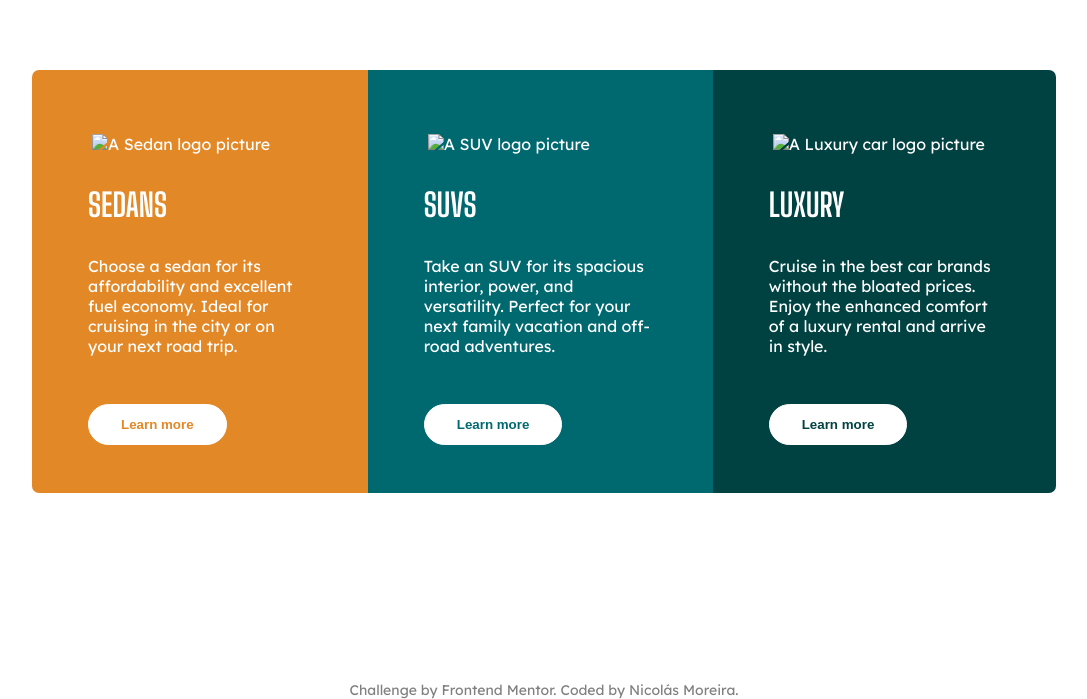
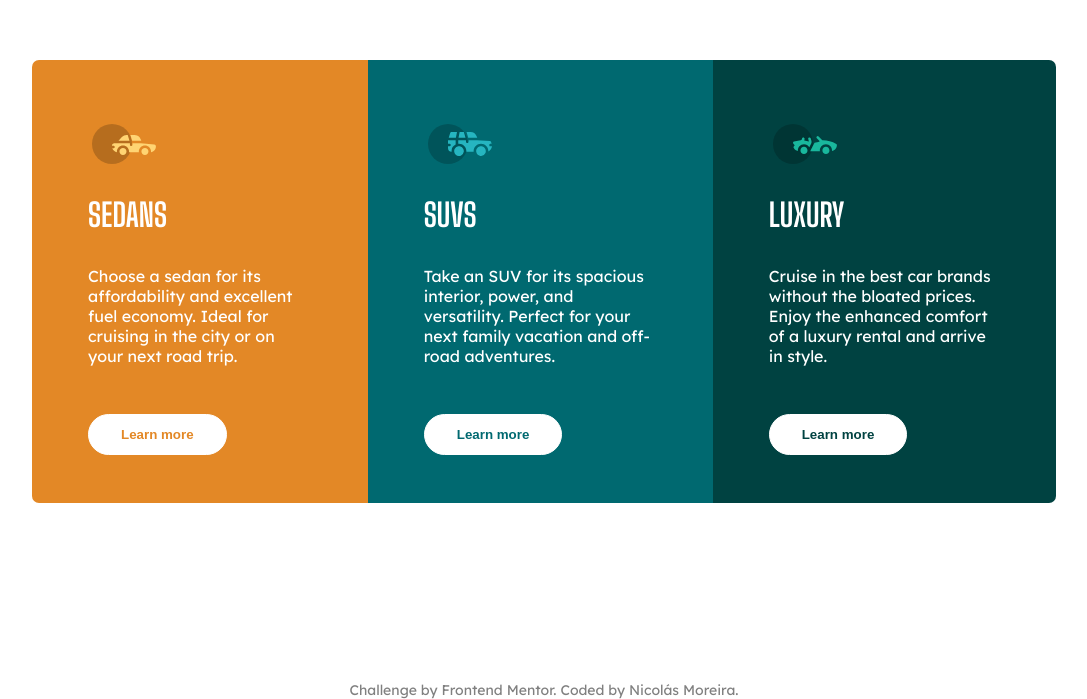
Before and after one commit to ichiklaus/fem-3-column, a plain HTML site: page index.html in a window 1280 px wide. Shown: the part 119-818 px from the top of the page, without its empty margins (96-1183 px from the left). Drawn offline with Linux system fonts and the light colour scheme; the site is published under a folder, as on GitHub Pages, so addresses that start at the root find nothing.

Commit message:
fixed path on logos

```diff
--- a/index.html
+++ b/index.html
@@ -15,7 +15,7 @@
   <main>
     <div class="card">
       <div class="card__car sedan--orange">
-        <img src="/images/icon-sedans.svg" alt="A Sedan logo picture" class="car__logo" />
+        <img src="./images/icon-sedans.svg" alt="A Sedan logo picture" class="car__logo" />
         <h1 class="card__title">sedans</h1>
         <p class="card__text">
           Choose a sedan for its affordability and excellent fuel economy.
@@ -24,7 +24,7 @@
         <button class="card__button white-bg orange-font">Learn more</button>
       </div>
       <div class="card__car suv--dcyan">
-        <img src="/images/icon-suvs.svg" alt="A SUV logo picture" class="car__logo" />
+        <img src="./images/icon-suvs.svg" alt="A SUV logo picture" class="car__logo" />
         <h1 class="card__title">suvs</h1>
         <p class="card__text">
           Take an SUV for its spacious interior, power, and versatility.
@@ -33,7 +33,7 @@
         <button class="card__button white-bg dcyan-font">Learn more</button>
       </div>
       <div class="card__car luxury--vdcyan">
-        <img src="/images/icon-luxury.svg" alt="A Luxury car logo picture" class="car__logo" />
+        <img src="./images/icon-luxury.svg" alt="A Luxury car logo picture" class="car__logo" />
         <h1 class="card__title">luxury</h1>
         <p class="card__text">
           Cruise in the best car brands without the bloated prices. Enjoy the
```
